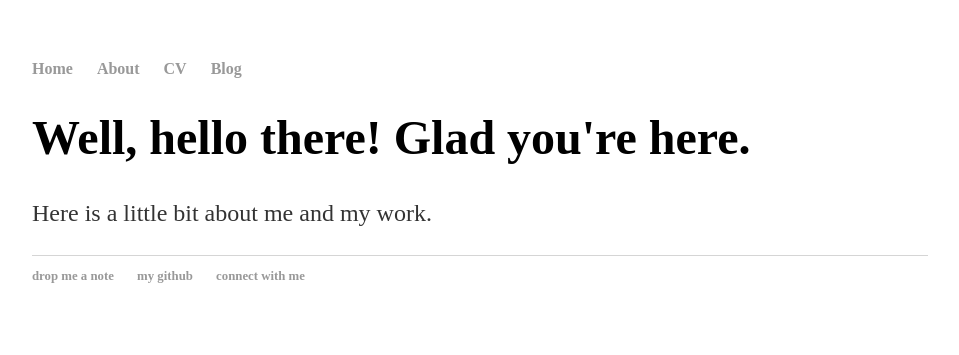
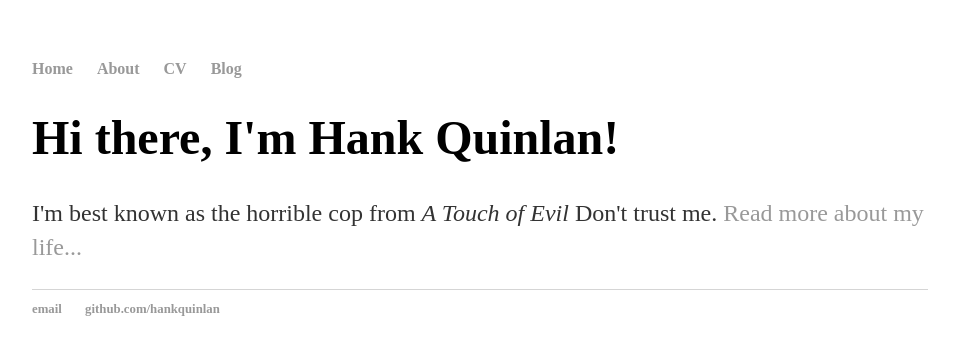
Before and after one commit to amanda-t2/amanda-t2.github.io, a Jekyll site: the page built from index.html, in a window 1280 px wide. Shown: the top 355 px of the page, without its empty margins (160-1119 px from the left). Built offline with Jekyll 4.4.1, drawn with Linux system fonts in a browser that asks for light colours.

Commit message:
Update index.html

```diff
--- a/index.html
+++ b/index.html
@@ -1,31 +1,8 @@
-<!DOCTYPE html>
-<html>
-	<head>
-		<title>I'm Amanda Tu.</title>
-		<!-- link to main stylesheet -->
-		<link rel="stylesheet" type="text/css" href="/css/main.css">
-	</head>
-	<body>
-		<nav>
-    		<ul>
-        		<li><a href="/">Home</a></li>
-	        	<li><a href="/about">About</a></li>
-        		<li><a href="/cv">CV</a></li>
-        		<li><a href="/blog">Blog</a></li>
-    		</ul>
-		</nav>
-		<div class="container">
-    		<div class="blurb">
-        		<h1>Well, hello there! Glad you're here.</h1>
-				<p>Here is a little bit about me and my work.</p>
-    		</div><!-- /.blurb -->
-		</div><!-- /.container -->
-		<footer>
-    		<ul>
-        		<li><a href="mailto:tu.amandaa@gmail.com">drop me a note</a></li>
-        		<li><a href="github.com/amanda-t2">my github</a></li>
-			<li><a href="linkedin.com/in/amanda-tu/">connect with me</a></li>
-			</ul>
-		</footer>
-	</body>
-</html>
+---
+layout: default
+title: Hank Quinlan, Horrible Cop
+---
+<div class="blurb">
+	<h1>Hi there, I'm Hank Quinlan!</h1>
+	<p>I'm best known as the horrible cop from <em>A Touch of Evil</em> Don't trust me. <a href="/about">Read more about my life...</a></p>
+</div><!-- /.blurb -->
```
